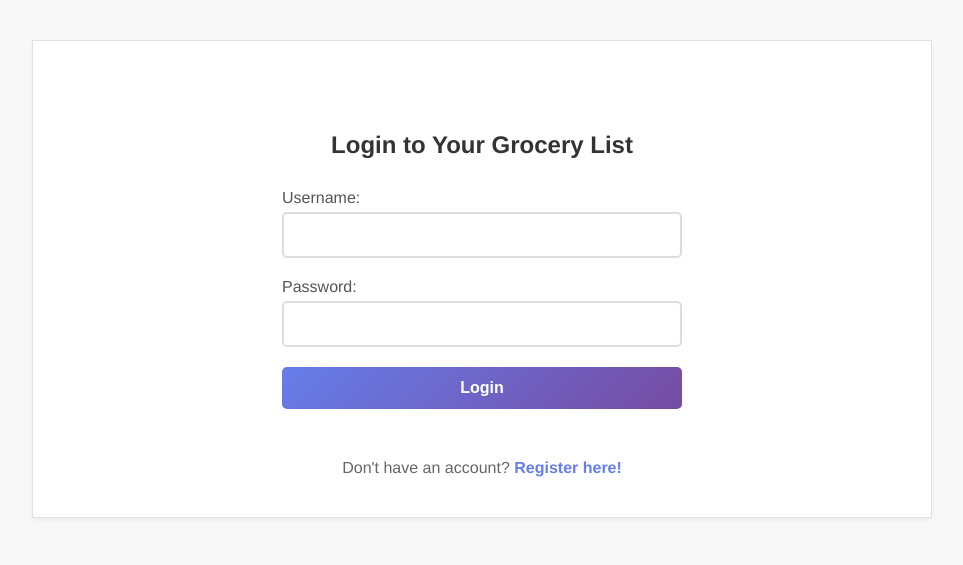
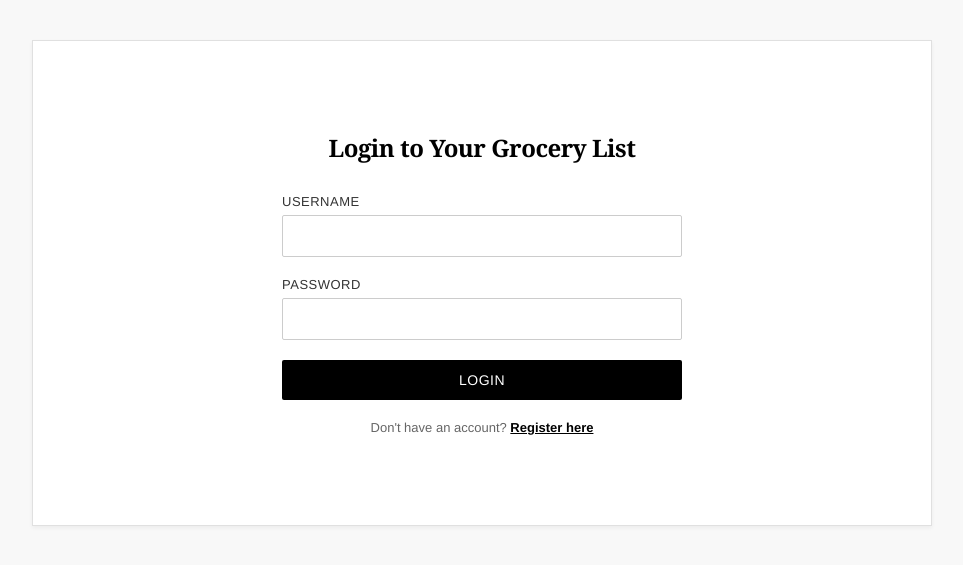
Before and after one commit to gmelvinunomaha/Individual_grocerylist, a Django app: template grocery/templates/grocery/login.html in a window 1280 px wide. Shown: the top 565 px of the page, without its empty margins (158-1121 px from the left). Run offline with Django 3.2, Linux system fonts and the light colour scheme; the template is opened without the code that fills it, so the values that code supplies are empty, except form fields; tables that the repository leaves empty hold one stand-in row (values such as "Sample post"); form fields are guessed from the names that the template uses.

Commit message:
Altered look of login and register page to better match main grocery list page.

```diff
--- a/grocery/templates/grocery/login.html
+++ b/grocery/templates/grocery/login.html
@@ -4,22 +4,6 @@
 
 {% block content %}
 <style>
-    .login-link {
-        text-align: center;
-        margin-top: 20px;
-        color: #666;
-    }
-
-    .login-link a {
-        color: #667eea;
-        text-decoration: none;
-        font-weight: 600;
-    }
-
-    .login-link a:hover {
-        text-decoration: underline;
-    }
-
     .login-form {
         max-width: 400px;
         margin: 50px auto;
@@ -27,8 +11,11 @@
 
     .login-form h2 {
         text-align: center;
-        color: #333;
+        color: #000;
         margin-bottom: 30px;
+        font-family: 'Georgia', 'Times New Roman', serif;
+        font-weight: 600;
+        letter-spacing: -0.5px;
     }
 
     .form-group {
@@ -37,46 +24,74 @@
 
     .form-group label {
         display: block;
-        margin-bottom: 5px;
-        color: #555;
+        margin-bottom: 6px;
+        color: #333;
         font-weight: 500;
+        font-size: 13px;
+        text-transform: uppercase;
+        letter-spacing: 0.5px;
     }
 
     .form-group input {
         width: 100%;
         padding: 12px;
-        border: 2px solid #ddd;
-        border-radius: 5px;
-        font-size: 16px;
-        transition: border-color 0.3s;
+        border: 1px solid #ccc;
+        border-radius: 2px;
+        font-size: 14px;
+        font-family: 'Helvetica', 'Arial', sans-serif;
+        background: white;
+        transition: border-color 0.2s;
     }
 
     .form-group input:focus {
         outline: none;
-        border-color: #667eea;
+        border-color: #000;
     }
 
     .error {
-        color: #e74c3c;
+        color: #000;
         font-size: 14px;
         margin-top: 5px;
+        padding: 10px;
+        background: #f5f5f5;
+        border-left: 3px solid #000;
     }
 
     .btn {
         width: 100%;
         padding: 12px;
-        background: linear-gradient(135deg, #667eea 0%, #764ba2 100%);
+        background: #000;
         color: white;
         border: none;
-        border-radius: 5px;
-        font-size: 16px;
-        font-weight: 600;
+        border-radius: 2px;
+        font-size: 14px;
+        font-weight: 500;
         cursor: pointer;
-        transition: transform 0.2s;
+        text-transform: uppercase;
+        letter-spacing: 0.5px;
+        transition: background 0.2s;
+        font-family: 'Helvetica', 'Arial', sans-serif;
     }
 
     .btn:hover {
-        transform: translateY(-2px);
+        background: #333;
+    }
+
+    .login-link {
+        text-align: center;
+        margin-top: 20px;
+        color: #666;
+        font-size: 13px;
+    }
+
+    .login-link a {
+        color: #000;
+        text-decoration: underline;
+        font-weight: 600;
+    }
+
+    .login-link a:hover {
+        color: #666;
     }
 </style>
 
@@ -87,7 +102,7 @@
         {% csrf_token %}
 
         <div class="form-group">
-            <label for="id_username">Username:</label>
+            <label for="id_username">Username</label>
             {{ form.username }}
             {% if form.username.errors %}
                 <div class="error">{{ form.username.errors }}</div>
@@ -95,7 +110,7 @@
         </div>
 
         <div class="form-group">
-            <label for="id_password">Password:</label>
+            <label for="id_password">Password</label>
             {{ form.password }}
             {% if form.password.errors %}
                 <div class="error">{{ form.password.errors }}</div>
@@ -108,10 +123,9 @@
 
         <button type="submit" class="btn">Login</button>
     </form>
+
+    <div class="login-link">
+        Don't have an account? <a href="{% url 'register' %}">Register here</a>
+    </div>
 </div>
-
-<div class="login-link">
-    Don't have an account? <a href="{% url 'register' %}">Register here!</a>
-</div>
-
 {% endblock %}
```
Also changed, not shown: grocery/templates/grocery/register.html (+37 -21 lines).
